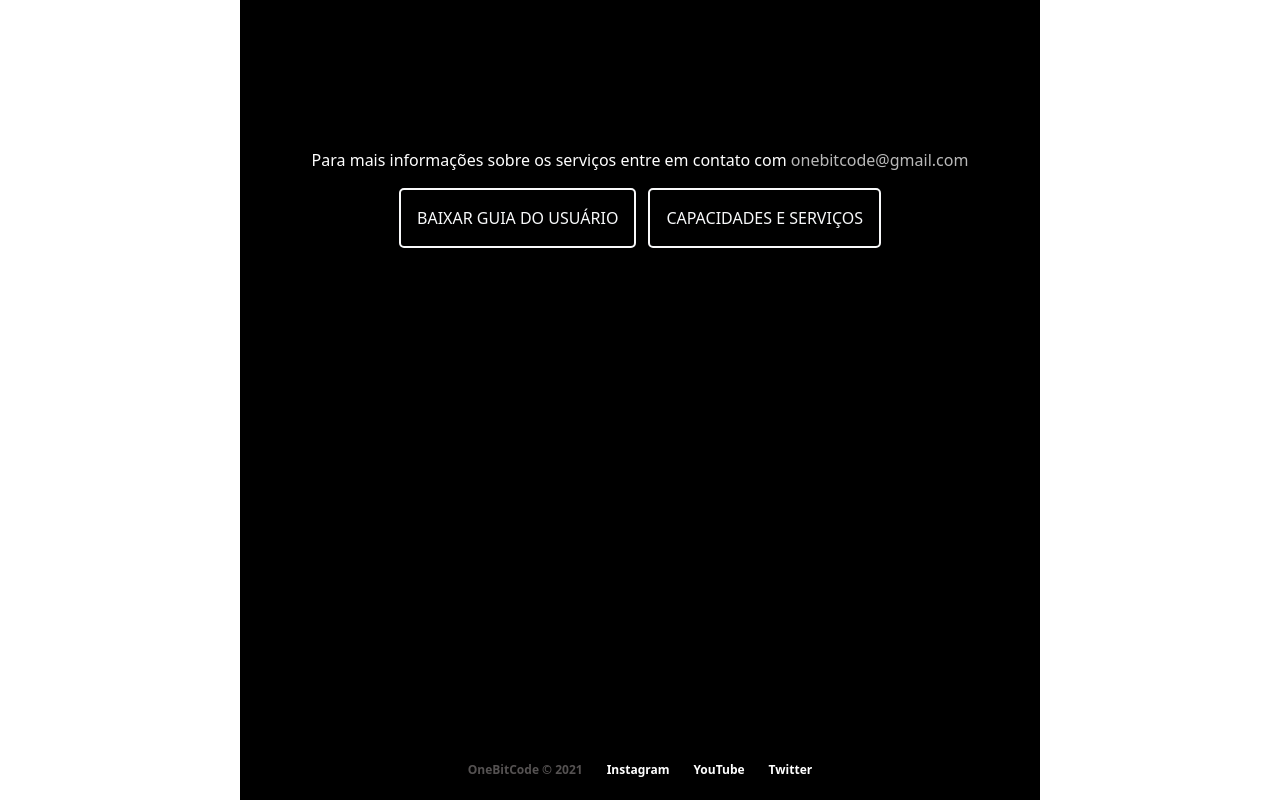
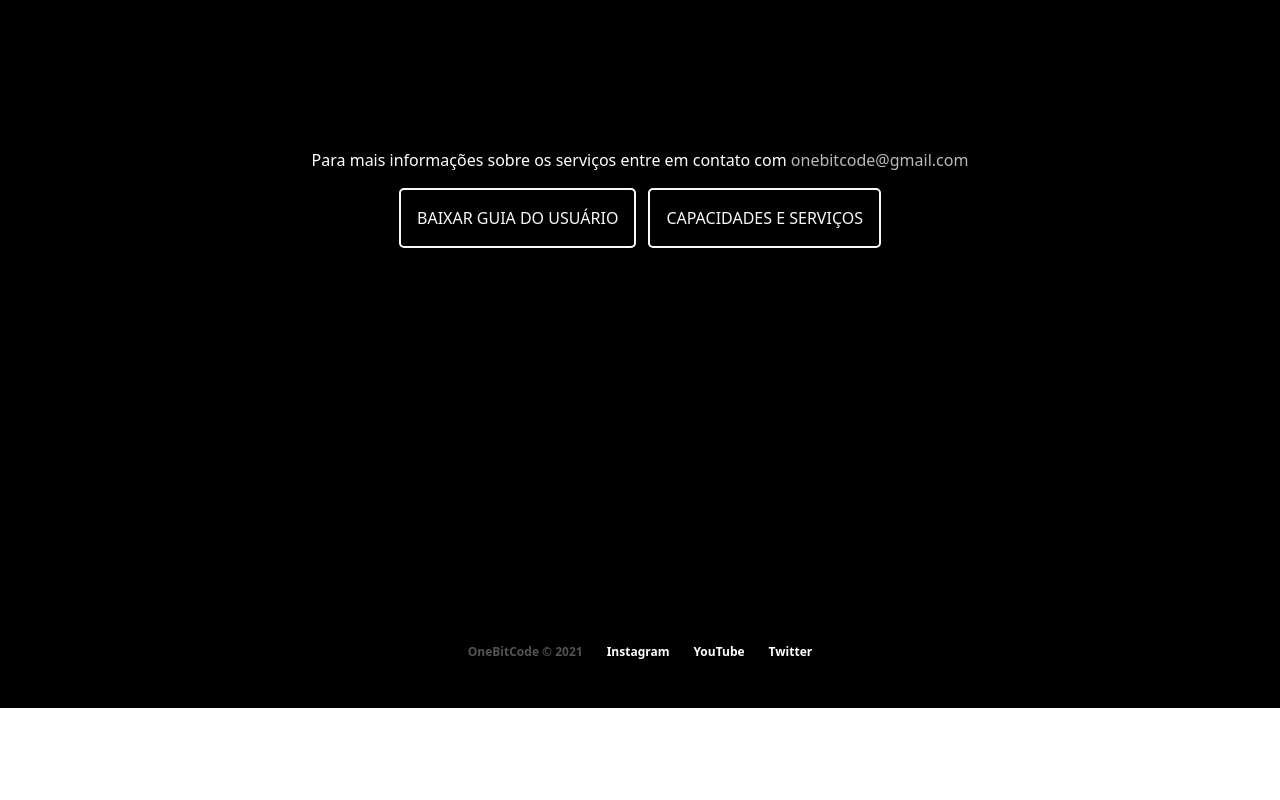
Before and after one commit to EwertonSolitto/OneBitX, a plain HTML site: page pages/humanflight.html in a window 1280 px wide. Shown: the part 4292-5092 px from the top of the page. After the commit the page ends 5000 px from the top, so only its background shows below. Drawn offline with nearby package versions, Linux system fonts and the light colour scheme.

Commit message:
Footer fixed and changed

```diff
--- a/pages/humanflight.html
+++ b/pages/humanflight.html
@@ -119,7 +119,7 @@
     </div>
 
     <div id="container2-7" class="container-fluid container-informations">
-      <div class="container-fluid container2">
+      <div class="container container2">
         <p>
           Para mais informações sobre os serviços entre em contato com
           <a href="#">onebitcode@gmail.com</a>
--- a/sass/pages/humanFlight.scss
+++ b/sass/pages/humanFlight.scss
@@ -111,5 +111,5 @@
 }
 
 div.container-informations#container2-7 {
-  max-width: 100vh;
+  max-height: 100vh;
 }
--- a/sass/style.scss
+++ b/sass/style.scss
@@ -113,7 +113,7 @@ footer {
     justify-content: center;
     gap: 1.5rem;
 
-    min-height: 3.75rem;
+    min-height: 7rem;
     padding: 0;
     margin: 0;
 
```
Also changed, not shown: css/style.css.
